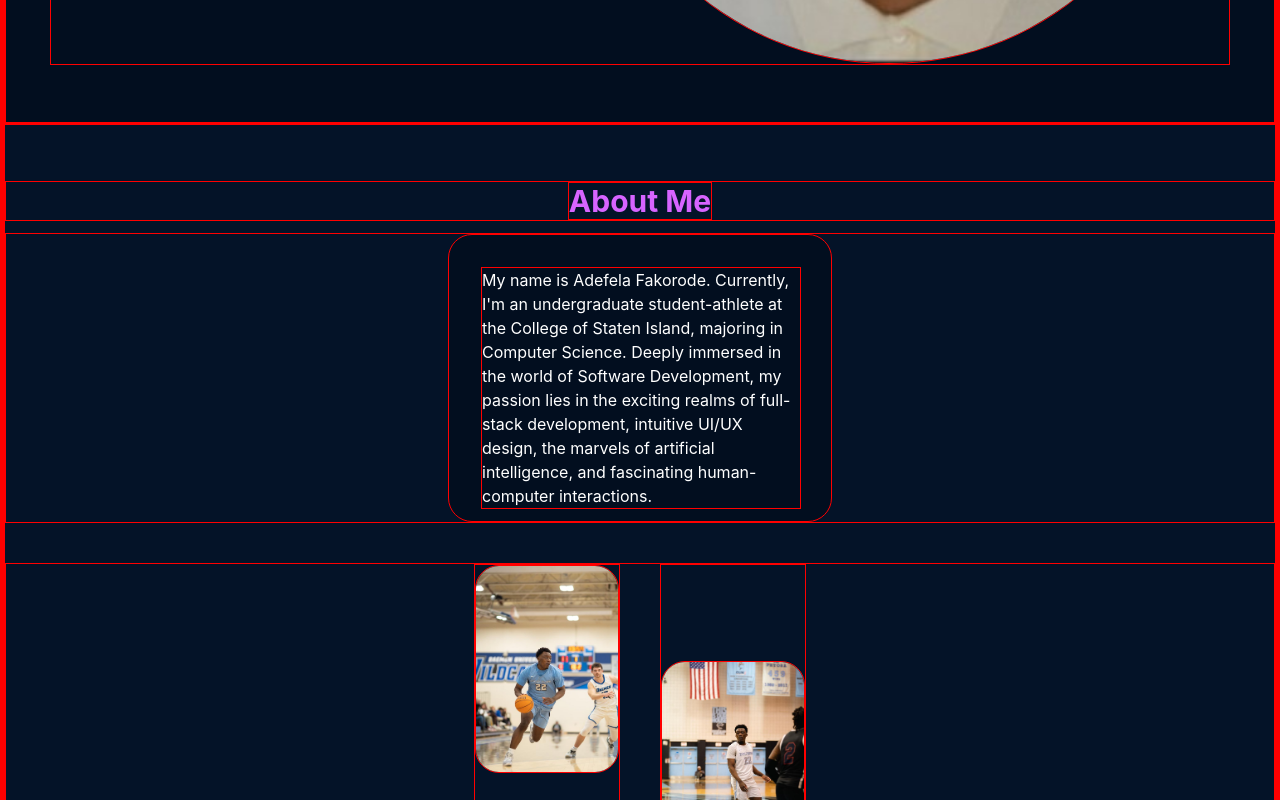
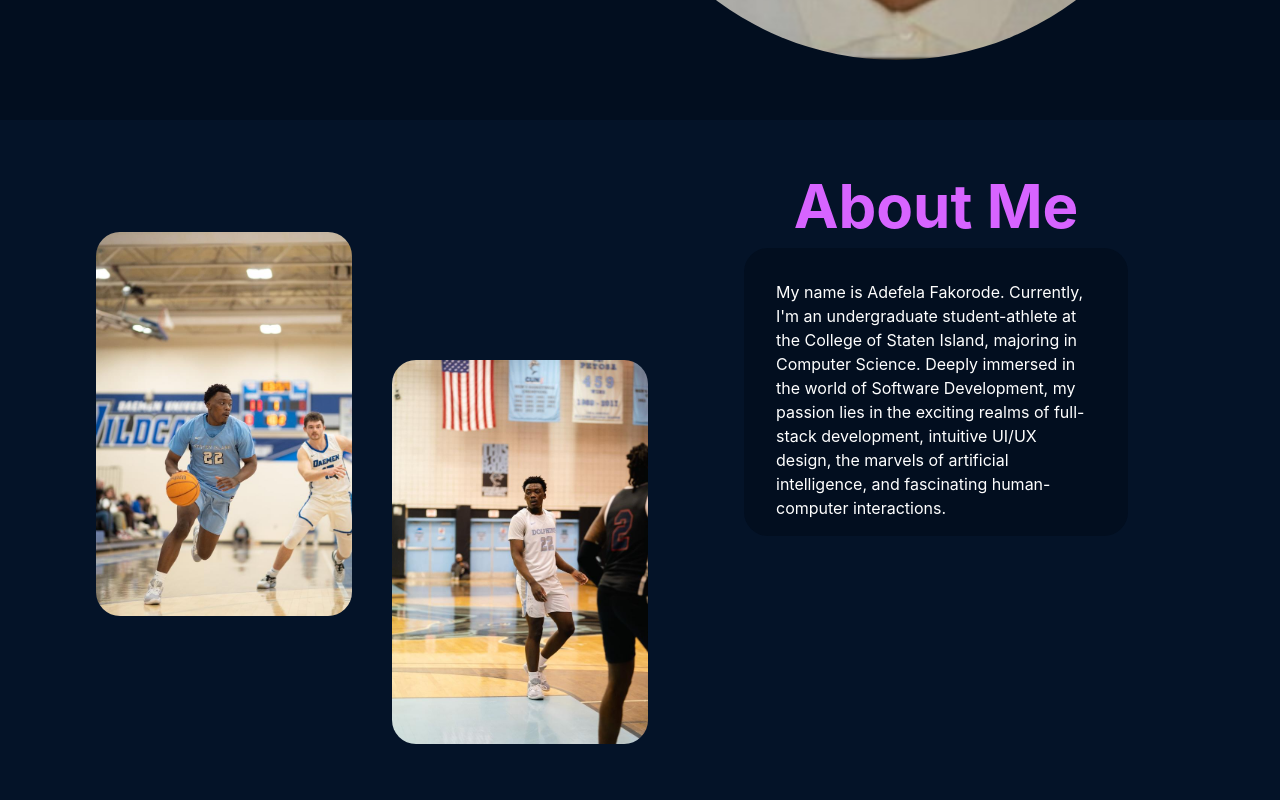
Before and after one commit to AdefelaFakorode/Adefela, a React (Vite) app: page / in a window 1280 px wide. Shown: the part 680-1480 px from the top of the page. Built offline with nearby package versions, Linux system fonts and the light colour scheme.

Commit message:
working on desktop resp of about pg

```diff
--- a/src/components/About.jsx
+++ b/src/components/About.jsx
@@ -4,14 +4,18 @@ import BBP2 from "../assets/BBP2.jpg";
 
 const About = () => {
   return (
-    <div name="about" className="w-full h-screen bg-primary ">
+    <div
+      name="about"
+      className="xl:flex xl:justify-end xl:flex-row-reverse w-full h-screen  bg-primary ">
+
+      <div>
         {/*About text*/}
-      <div className="flex justify-center text-primaryTextColor font-bold text-3xl mb-3 mt-14">
+        <div className="flex justify-center text-primaryTextColor font-bold sm:text-xl xl:text-6xl mb-3 mt-14">
           <h1>About Me</h1>
         </div>
 
         {/*Card*/}
-      <div className="flex justify-center">
+        <div className="flex justify-center ">
           <div className=" w-96 h-72 rounded-3xl  bg-secondary">
             <p className="m-8 text-white w-80">
               My name is Adefela Fakorode. Currently, I'm an undergraduate
@@ -23,14 +27,15 @@ const About = () => {
             </p>
           </div>
         </div>
+      </div>
 
       {/*Images*/}
-      <div className="mt-10 flex justify-center space-x-10">
+      <div className="xl:mx-24 xl:mt-28 mt-16 flex justify-center space-x-10">
         <div className="flex">
-        <img src={BBP1} alt="bbp1" className="w-36 h-52 rounded-3xl" />
+          <img src={BBP1} alt="bbp1" className="xl:w-64 xl:h-96 h-64 rounded-3xl" />
         </div>
         <div>
-        <img src={BBP2} alt="bbp2" className="w-36 h-52 rounded-3xl my-24" />
+          <img src={BBP2} alt="bbp2" className="xl:w-64 xl:h-96 w-44 h-62 rounded-3xl xl:my-32 my-24" />
         </div>
       </div>
     </div>
--- a/src/index.css
+++ b/src/index.css
@@ -8,5 +8,5 @@ li{
 }
 
 *{
-    border: 1px solid red
+
 }
```
Lines whose indentation alone changed are shown as unchanged.
